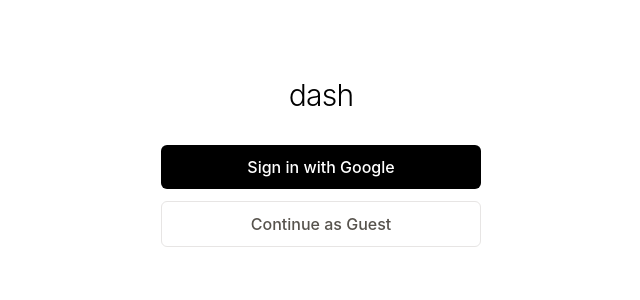
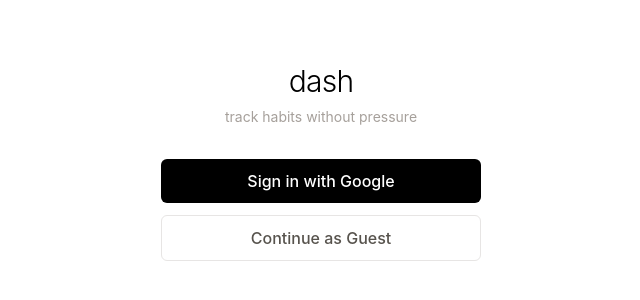
Before and after one commit to asadullahbro/dash, a React (Vite) app: page /login in a window 1280 px wide. Shown: the part 238-538 px from the top of the page, without its empty margins (319-959 px from the left). Built offline with nearby package versions, Linux system fonts and the light colour scheme; no server answers.

Commit message:
resolve merge conflict

```diff
--- a/src/pages/LoginPage.jsx
+++ b/src/pages/LoginPage.jsx
@@ -1,21 +1,63 @@
-import { useEffect } from 'react';
+import { useEffect, useState, useRef } from 'react';
 import { useNavigate } from 'react-router-dom';
 import useAuthStore from '../store/authStore';
+
+function Typewriter({ text, speed = 60 }) {
+  const [displayed, setDisplayed] = useState('');
+  const index = useRef(0);
+
+  useEffect(() => {
+    index.current = 0;
+    setDisplayed('');
+    const interval = setInterval(() => {
+      setDisplayed((prev) => {
+        const next = text.slice(0, index.current + 1);
+        index.current++;
+        if (index.current >= text.length) {
+          clearInterval(interval);
+        }
+        return next;
+      });
+    }, speed);
+    return () => clearInterval(interval);
+  }, [text, speed]);
+
+  return <span>{displayed}</span>;
+}
 
 export default function LoginPage() {
   const loginWithGoogle = useAuthStore((s) => s.loginWithGoogle);
   const loginAsGuest = useAuthStore((s) => s.loginAsGuest);
   const isLoggedIn = useAuthStore((s) => s.isLoggedIn);
   const navigate = useNavigate();
+  const [checking, setChecking] = useState(true);
 
   useEffect(() => {
-    if (isLoggedIn) navigate('/', { replace: true });
-  }, [isLoggedIn, navigate]);
+    const timer = setTimeout(() => setChecking(false), 500);
+    return () => clearTimeout(timer);
+  }, []);
+
+  useEffect(() => {
+    if (!checking && isLoggedIn) {
+      navigate('/', { replace: true });
+    }
+  }, [checking, isLoggedIn, navigate]);
+
+  if (checking) {
+    return (
+      <div className="min-h-screen flex items-center justify-center bg-white">
+        <p className="text-stone-300 text-sm">…</p>
+      </div>
+    );
+  }
 
   return (
     <div className="min-h-screen flex items-center justify-center bg-white px-4">
       <div className="w-full max-w-xs text-center">
-        <h1 className="text-3xl font-light mb-8 tracking-tight">dash</h1>
+        <h1 className="text-3xl font-light mb-2 tracking-tight">dash</h1>
+        <p className="text-sm text-stone-400 mb-8 h-5">
+          <Typewriter text="track habits without pressure" speed={80} />
+        </p>
 
         <button
           onClick={loginWithGoogle}
```
